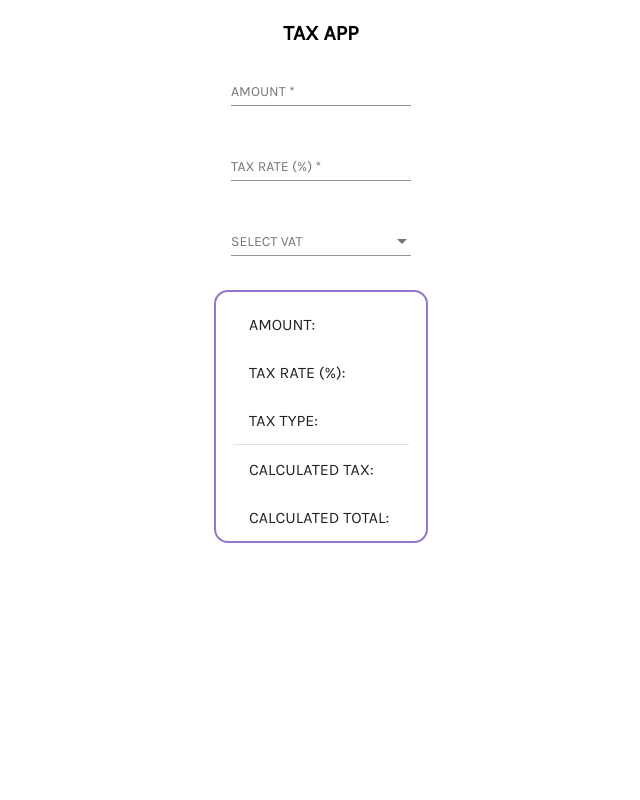
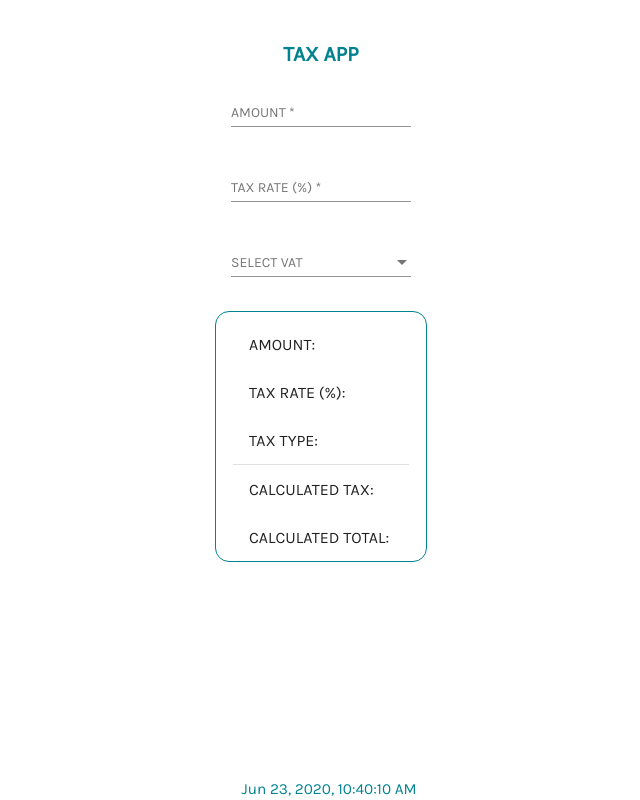
Before and after one commit to johninquest/tax-app, an Angular app: page / in a window 1280 px wide. Shown: the whole page, without its empty margins (319-959 px from the left). Built offline with nearby package versions, Linux system fonts and the light colour scheme.

Commit message:
added live clock to app

```diff
--- a/src/app/app.component.css
+++ b/src/app/app.component.css
@@ -1,8 +1,10 @@
 .page-title {
   text-align: center;
-    margin: 1em;
+  margin-top: 2em;
+  margin-bottom: 1em;
   font-size: 1.5em;
   font-weight: bold;
+  color: #00838f;
 }
 
 .input {
@@ -15,7 +17,7 @@
   display: flex;
   flex-flow: column nowrap;
   align-items: center;
-    border: solid 0.2em #9575CD;
+  border: solid 0.1em #00838f;
   border-radius: 1em;
   width: 15em;
   margin: 0 auto;
@@ -24,3 +26,12 @@
 .output-data {
   font-weight: bold;
 }
+
+.footer {
+  text-align: center;
+  bottom: 0.1em;
+  position: fixed;
+  width: 100%;
+  color: #00838f;
+  font-size: 1.1em;
+}
--- a/src/app/app.component.html
+++ b/src/app/app.component.html
@@ -2,33 +2,62 @@
 
 <div class="input">
   <mat-form-field>
-    <input matInput
-           placeholder="AMOUNT"
-           [formControl]="inputAmount"
-           type="number" step="0.01">
-  </mat-form-field><br>
+    <input
+      matInput
+      placeholder="AMOUNT"
+      [formControl]="inputAmount"
+      type="number"
+      step="0.01"
+    /> </mat-form-field
+  ><br />
 
   <mat-form-field>
-    <input matInput
-           placeholder="TAX RATE (%)"
-           [formControl]="inputTax"
-           type="number">
-  </mat-form-field><br>
+    <input
+      matInput
+      placeholder="TAX RATE (%)"
+      [formControl]="inputTax"
+      type="number"
+    /> </mat-form-field
+  ><br />
 
   <mat-form-field class="vat-selector">
     <mat-select [formControl]="taxType" placeholder="SELECT VAT">
-      <mat-option *ngFor="let vat of vats" [value]="vat.value">{{ vat.viewValue }}</mat-option>
-    </mat-select>
-  </mat-form-field><br>
+      <mat-option *ngFor="let vat of vats" [value]="vat.value">{{
+        vat.viewValue
+      }}</mat-option>
+    </mat-select> </mat-form-field
+  ><br />
 </div>
 
 <div class="output">
   <mat-list>
-    <mat-list-item>AMOUNT:&nbsp;<span class="output-data">{{ inputAmount.value }}</span></mat-list-item>
-    <mat-list-item>TAX RATE (%):&nbsp;<span class="output-data">{{ inputTax.value }}</span></mat-list-item>
-    <mat-list-item>TAX TYPE:&nbsp;<span class="output-data">{{ displayTaxType(taxType.value) }}</span></mat-list-item>
+    <mat-list-item
+      >AMOUNT:&nbsp;<span class="output-data">{{
+        inputAmount.value
+      }}</span></mat-list-item
+    >
+    <mat-list-item
+      >TAX RATE (%):&nbsp;<span class="output-data">{{
+        inputTax.value
+      }}</span></mat-list-item
+    >
+    <mat-list-item
+      >TAX TYPE:&nbsp;<span class="output-data">{{
+        displayTaxType(taxType.value)
+      }}</span></mat-list-item
+    >
     <mat-divider></mat-divider>
-    <mat-list-item>CALCULATED TAX:&nbsp;<span class="output-data">{{ showCalculatedTax() }}</span></mat-list-item>
-    <mat-list-item>CALCULATED TOTAL:&nbsp;<span class="output-data">{{ showCalculatedTotal() }}</span></mat-list-item>
+    <mat-list-item
+      >CALCULATED TAX:&nbsp;<span class="output-data">{{
+        showCalculatedTax()
+      }}</span></mat-list-item
+    >
+    <mat-list-item
+      >CALCULATED TOTAL:&nbsp;<span class="output-data">{{
+        showCalculatedTotal()
+      }}</span></mat-list-item
+    >
   </mat-list>
 </div>
+
+<div class="footer">{{ liveDateTime | date: "medium" }}</div>
--- a/src/app/app.component.ts
+++ b/src/app/app.component.ts
@@ -1,4 +1,4 @@
-import { Component } from '@angular/core';
+import { Component, OnInit } from '@angular/core';
 import { FormControl, Validators } from '@angular/forms';
 import { CalculatorService } from './services/calculator.service';
 
@@ -10,28 +10,26 @@ export interface Vatdesc {
 @Component({
   selector: 'app-root',
   templateUrl: './app.component.html',
-  styleUrls: ['./app.component.css']
+  styleUrls: ['./app.component.css'],
 })
-export class AppComponent {
-
+export class AppComponent implements OnInit {
   constructor(private cs: CalculatorService) {}
 
-  title = 'a simple tax app';
   inputAmount = new FormControl('', [Validators.required]);
   inputTax = new FormControl('', [Validators.required]);
   taxType = new FormControl('');
 
-  dateToday = new Date();
+  liveDateTime = new Date();
 
   vats: Vatdesc[] = [
-    {value: 'fVat', viewValue: 'Forward VAT'},
-    {value: 'rVat', viewValue: 'Reverse VAT'}
+    { value: 'fVat', viewValue: 'Forward VAT' },
+    { value: 'rVat', viewValue: 'Reverse VAT' },
   ];
 
   displayTaxType(tType: string) {
-    if(tType === 'fVat') {
+    if (tType === 'fVat') {
       return 'Forward VAT';
-    }else if(tType === 'rVat') {
+    } else if (tType === 'rVat') {
       return 'Reverse VAT';
     }
   }
@@ -40,9 +38,9 @@ export class AppComponent {
     let amt: number = this.inputAmount.value;
     let tax: number = this.inputTax.value;
     let ttype: string = this.taxType.value;
-    if(amt && tax && ttype) {
+    if (amt && tax && ttype) {
       return this.cs.calculatedTaxTotal(amt, tax, ttype);
-    }else {
+    } else {
       return '';
     }
   }
@@ -51,29 +49,35 @@ export class AppComponent {
     let amt: number = this.inputAmount.value;
     let tax: number = this.inputTax.value;
     let ttype: string = this.taxType.value;
-    if(amt && tax && ttype) {
+    if (amt && tax && ttype) {
       return this.cs.calculateTotalPlusTax(amt, tax, ttype);
-    }else {
+    } else {
       return '';
     }
   }
 
   onChanges(): void {
-    this.inputAmount.valueChanges.subscribe(
-      () => {
-        this.showCalculatedTax();
-        this.showCalculatedTotal();
-      });
-   this.inputTax.valueChanges.subscribe(
-     () => {
+    this.inputAmount.valueChanges.subscribe(() => {
       this.showCalculatedTax();
       this.showCalculatedTotal();
-     });
-   this.taxType.valueChanges.subscribe(
-     () => {
+    });
+    this.inputTax.valueChanges.subscribe(() => {
       this.showCalculatedTax();
       this.showCalculatedTotal();
-     });
+    });
+    this.taxType.valueChanges.subscribe(() => {
+      this.showCalculatedTax();
+      this.showCalculatedTotal();
+    });
   }
 
+  liveClock() {
+    setInterval(() => {
+      this.liveDateTime = new Date();
+    }, 1000);
+  }
+
+  ngOnInit() {
+    this.liveClock();
+  }
 }
--- a/src/styles.scss
+++ b/src/styles.scss
@@ -1,15 +1,17 @@
-@import '~@angular/material/theming';
+@import "~@angular/material/theming";
 @include mat-core();
 
-$mytheme-primary: mat-palette($mat-deep-purple, 300); // #FFC107
+$mytheme-primary: mat-palette($mat-cyan, 800); // #00838F
 $mytheme-accent: mat-palette($mat-grey, 300); // #E0E0E0
 $mytheme-warn: mat-palette($mat-red, 500); // #F44336
 
 $mytheme-all: mat-light-theme($mytheme-primary, $mytheme-accent, $mytheme-warn);
 @include angular-material-theme($mytheme-all);
 
-@import url('https://fonts.googleapis.com/css2?family=Karla&display=swap');
+@import url("https://fonts.googleapis.com/css2?family=Karla&display=swap");
 /* $myfont: 'Quicksand', sans-serif; */
-$myfont: 'Karla', sans-serif;
-* { font: 100% $myfont; }
+$myfont: "Karla", sans-serif;
+* {
+  font: 100% $myfont;
+}
 /* Add !important to overwrite all elements */
```
Also changed, not shown: package.json (+14 -14 lines), 1 other file (tests, documents, lock files or other folders). Lines whose indentation alone changed are shown as unchanged.
